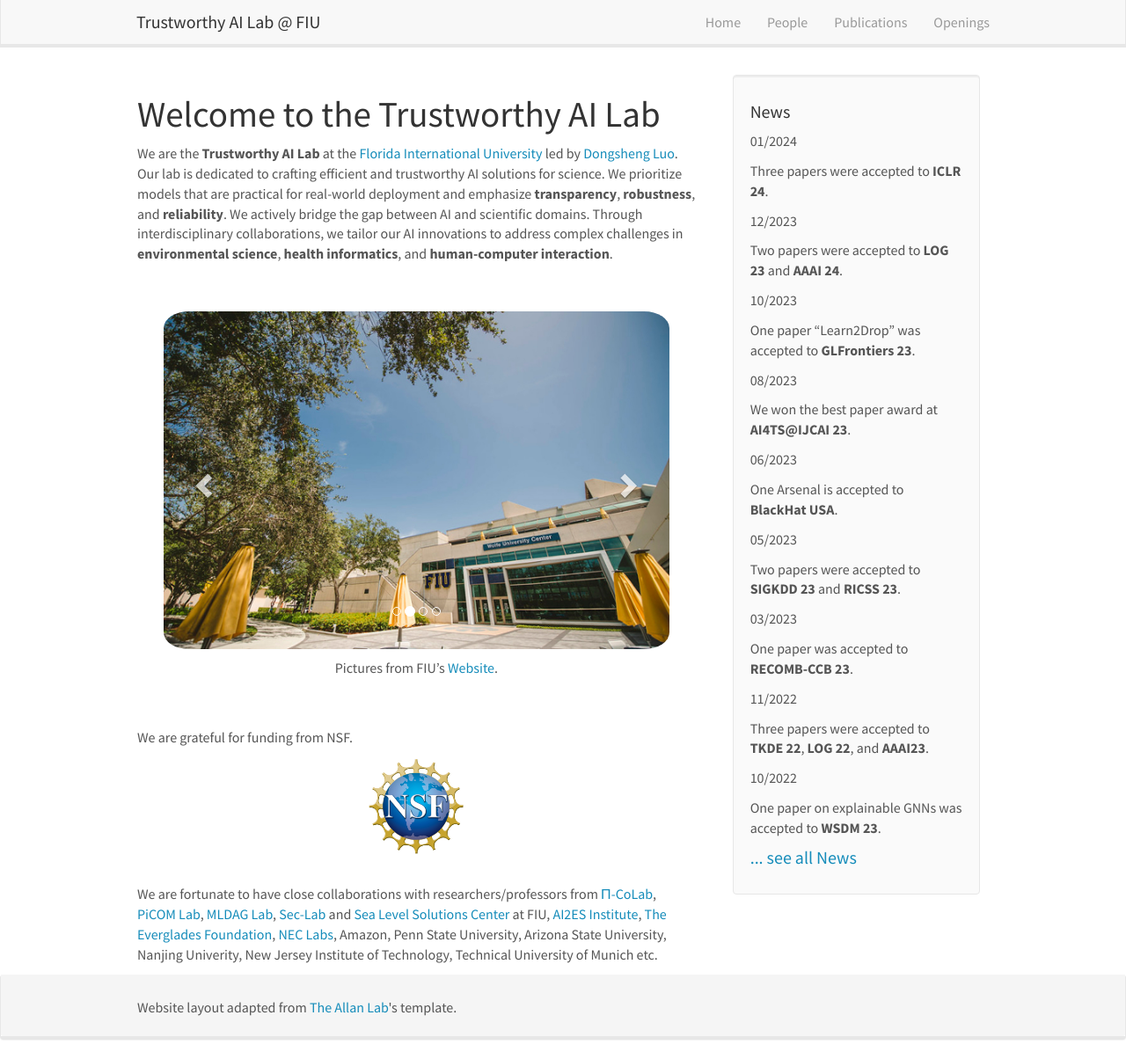
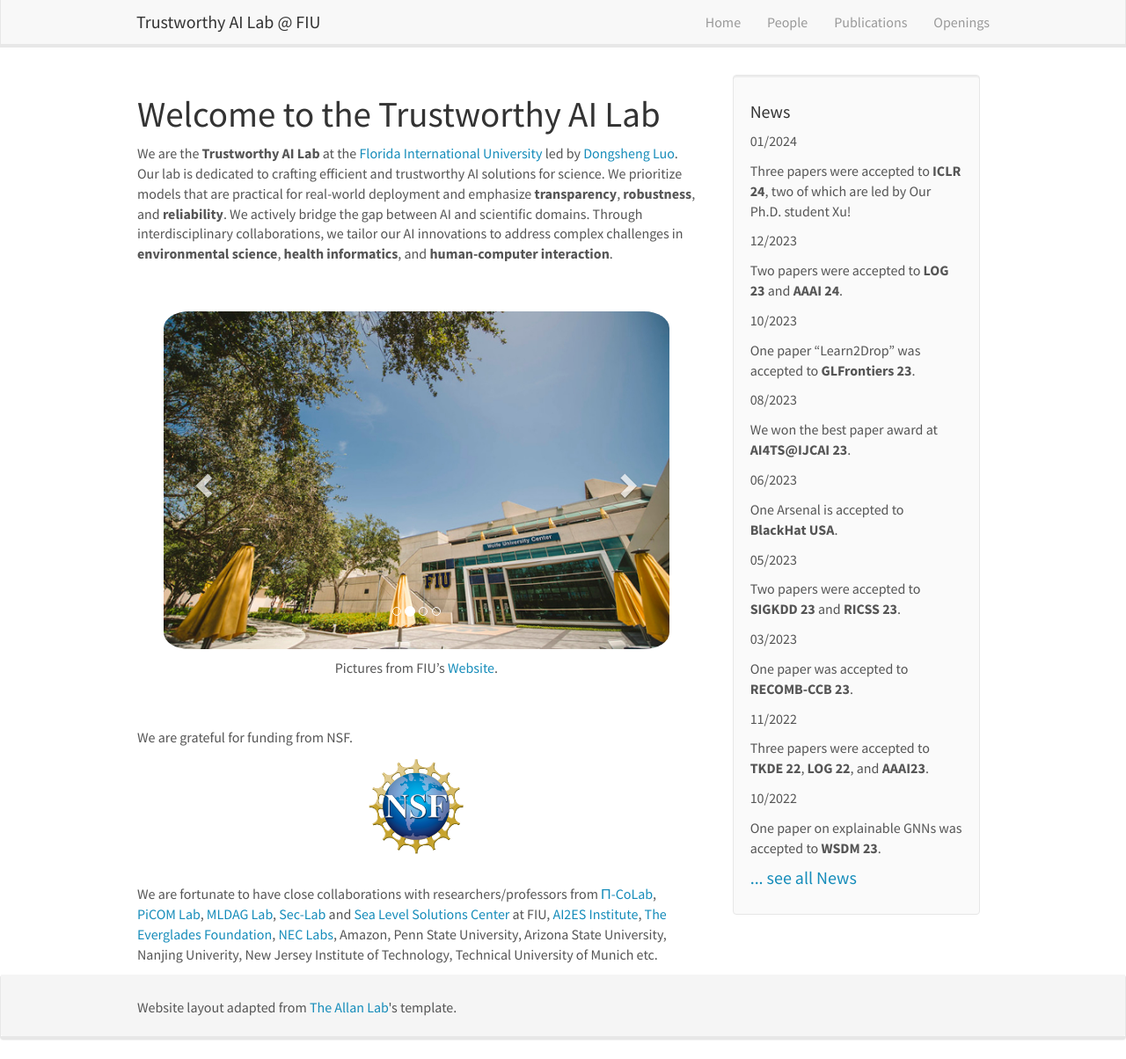
Before and after one commit to trustai4s-lab/trustai4s-lab.github.io, a Jekyll site: the page built from _pages/home.md, in a window 1280 px wide and 1204 px high. Shown: the whole window at 88% size. Built offline with Jekyll 4.4.1, drawn with Linux system fonts in a browser that asks for light colours; nearby versions of some CDN libraries.

Commit message:
Update news.yml

```diff
--- a/_data/news.yml
+++ b/_data/news.yml
@@ -1,5 +1,5 @@
 - date: 01/2024
-  headline: Three papers were accepted to **ICLR 24**.
+  headline: Three papers were accepted to **ICLR 24**, two of which are led by Our Ph.D. student Xu!
 
 - date: 12/2023
   headline: Two papers were accepted to **LOG 23** and **AAAI 24**.
```
